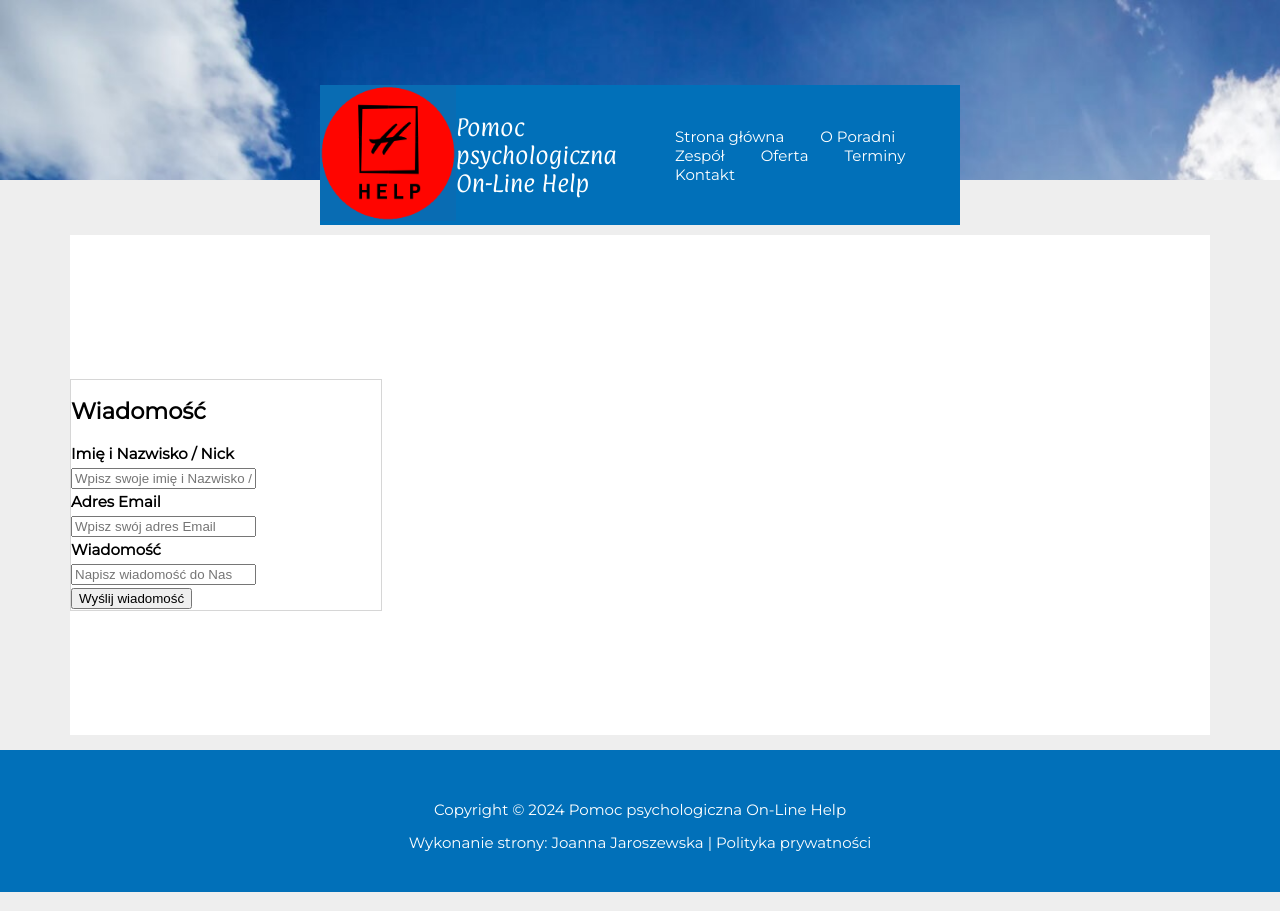
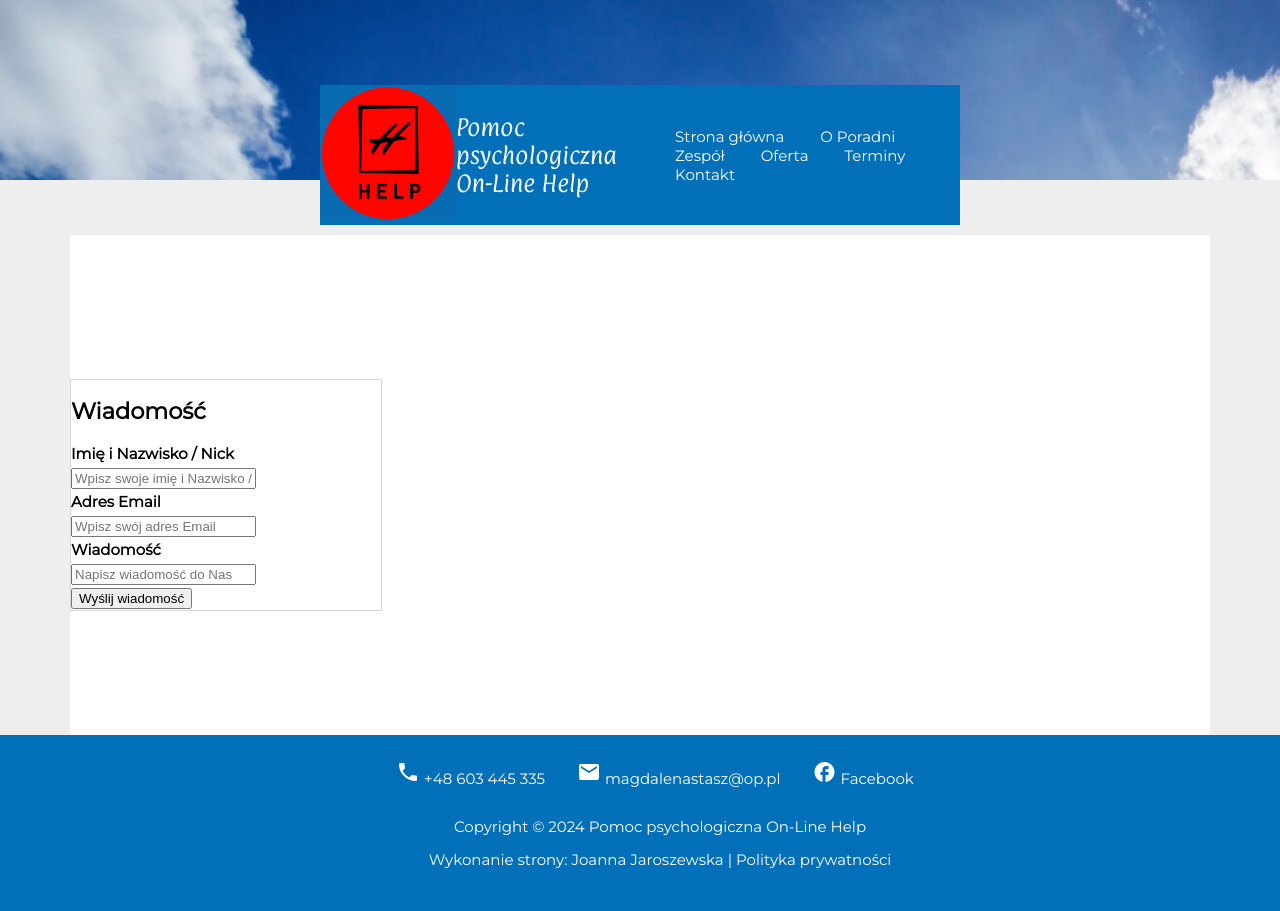
Before and after one commit to joajar/100-commits-challenge, an Angular app in the folder frontend/: page / in a window 1280 px wide. Built offline with nearby package versions, Linux system fonts and the light colour scheme.

Commit message:
FE feat: developed displaying contact data at the footer

```diff
--- a/frontend/src/app/footer/footer.component.html
+++ b/frontend/src/app/footer/footer.component.html
@@ -1,9 +1,26 @@
 <footer>
-  <ul class="navList">
-    <li class="listItem">
+  <div class="contactInfoContainer">
+    <ul>
+      <li>
+        <mat-icon aria-hidden="false" aria-label="Phone number" fontIcon="phone"></mat-icon>
+        +48 603 445 335
+      </li>
+      <li>
+        <mat-icon aria-hidden="false" aria-label="Email address" fontIcon="mailto"></mat-icon>
+        magdalenastasz&#64;op.pl
+      </li>
+      <li>
+        <mat-icon aria-hidden="false" aria-label="Facebook contact" fontIcon="facebook"></mat-icon>
+        Facebook
+      </li>
+    </ul>
+  </div>
+
+  <ul class="footerCopyrightContainer">
+    <li>
       Copyright &copy; 2024 Pomoc psychologiczna On-Line Help
     </li>
-    <li class="listItem">
+    <li>
       Wykonanie strony: Joanna Jaroszewska | Polityka prywatności
     </li>
   </ul>
--- a/frontend/src/app/footer/footer.component.scss
+++ b/frontend/src/app/footer/footer.component.scss
@@ -2,10 +2,25 @@ footer {
   background-color: #0170B9;
   color: #FFFFFF;
 }
-.navList {
-  padding: 43px 0 33px 0;
+.contactInfoContainer {
+  height: 50px;
+  width: 600px;
+  padding-top: 10px;
+  margin-left: auto;
+  margin-right: auto;
 }
-.listItem {
+.contactInfoContainer ul {
+  display: flex;
+  list-style: none;
+}
+.contactInfoContainer ul li {
+  padding: 0 16px;
+}
+.footerCopyrightContainer {
+  list-style: none;
+  padding-bottom: 35px;
+}
+.footerCopyrightContainer li {
   text-align: center;
-  padding: 7px 0 7px 0;
+  padding: 7px 0;
 }
--- a/frontend/src/app/footer/footer.component.ts
+++ b/frontend/src/app/footer/footer.component.ts
@@ -1,9 +1,12 @@
 import { Component } from '@angular/core';
+import { MatIconModule } from '@angular/material/icon';
 
 @Component({
   selector: 'app-footer',
   standalone: true,
-  imports: [],
+  imports: [
+    MatIconModule
+  ],
   templateUrl: './footer.component.html',
   styleUrl: './footer.component.scss'
 })
```
